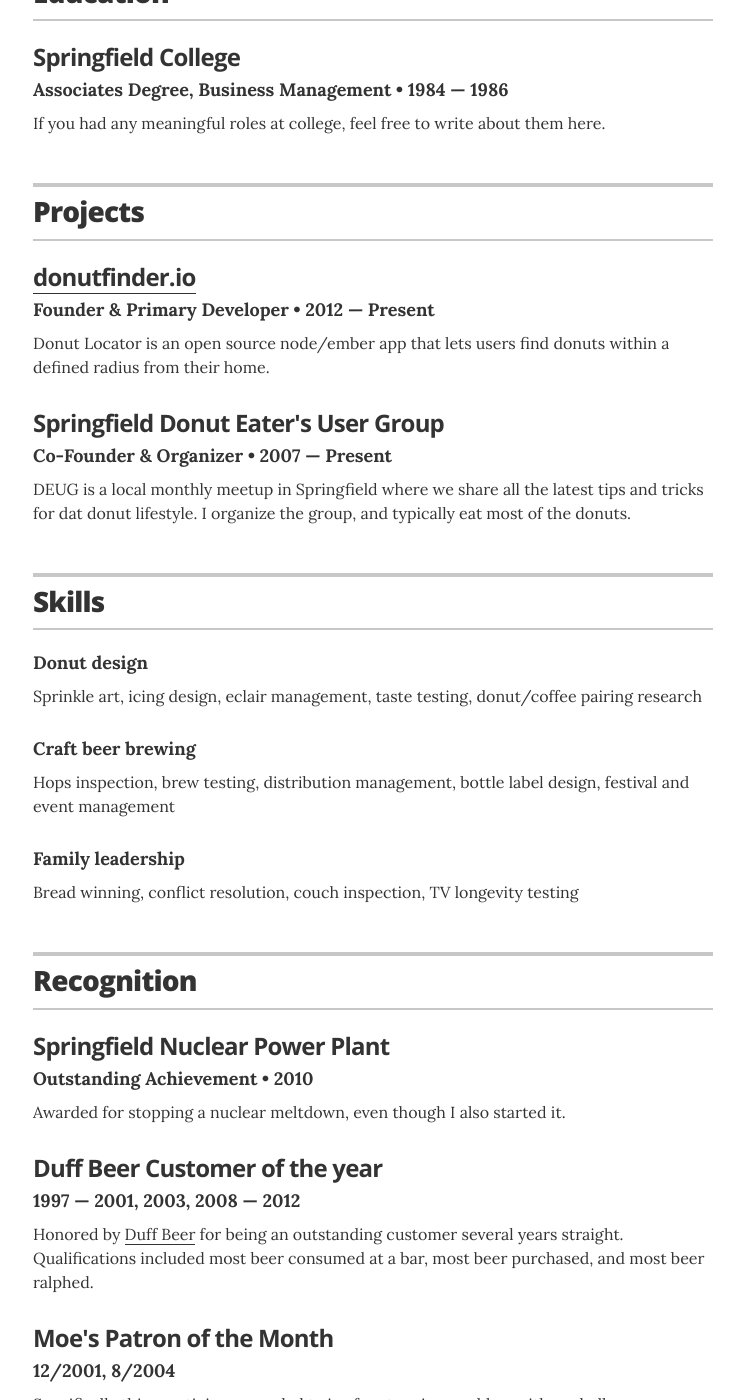
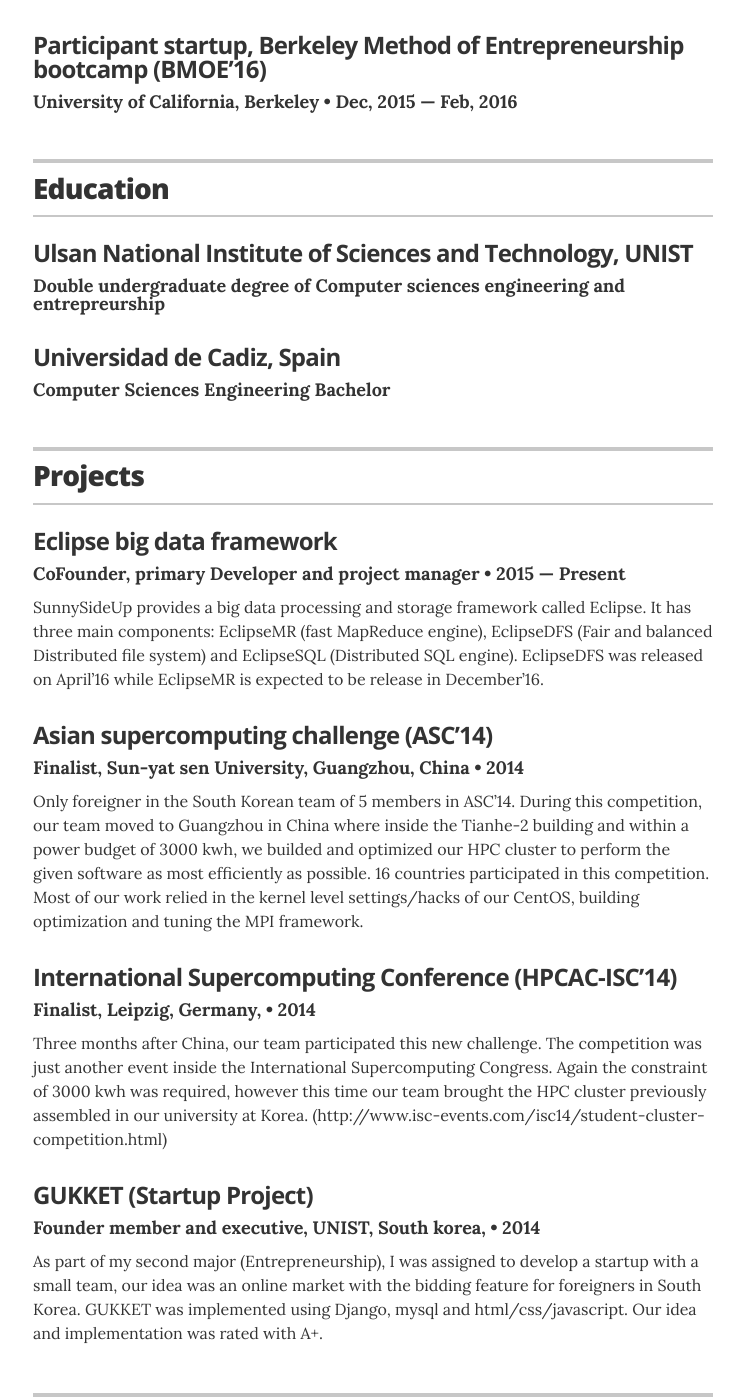
Before and after one commit to vicentebolea/vicentebolea.github.io, a Jekyll site: the page built from index.html, in a window 1280 px wide and 1400 px high, scrolled down 1600 px. Shown: the whole window, without its empty margins (267-1011 px from the left). Built offline with Jekyll 4.4.1, drawn with Linux system fonts in a browser that asks for light colours; some of the changed text lies outside the part shown.

Commit message:
Edited resume

```diff
--- a/_config.yml
+++ b/_config.yml
@@ -26,7 +26,7 @@
 resume_section_experience:      true
 resume_section_education:       true
 resume_section_projects:        true
-resume_section_skills:          true
+resume_section_skills:          false
 resume_section_recognition:     true
 resume_section_links:           true
 resume_section_associations:    true
--- a/_layouts/resume.html
+++ b/_layouts/resume.html
@@ -71,16 +71,20 @@
         <div class="resume-item" itemscope itemprop="worksFor" itemtype="http://schema.org/Organization">
           <h3 class="resume-item-title" itemprop="name">Data Intensive Computing Lab, UNIST, SOUTH KOREA</h3>
           <h4 class="resume-item-details" itemprop="description">Undergraduate researcher &bull; June, 2012 &mdash; present</h4>
-          <p class="resume-item-copy">If your stint was shorter, feel free to be brief and just call out the most meaningful points of your role. Be concise, and be meaninful. The person reading just needs enough to want to talk to you more about your experience.</p>
-
+          <p class="resume-item-copy">I have been working as an undergraduate lab intern in DICL lab since few month after my arrival at Korea. My stay of three years in this lab gave me an unique experience in the computer sciences research challenging me to design and implement distributed frameworks which aim to compete current ones. Also, as a lab member I was enabled to attend several seminars from many great scientist from all the world. (http://dicl.unist.ac.kr/)</p>
+        <div class="resume-item">
+          <ul class="resume-item-list">
+            <li>First contributor and designer of Eclipse framework (experimental distributed cache framework with data migration and Chord network) currently working on it, along two other graduate students.</li>
+            <li>Development of Simring simulator (another experimental distributed cache using file migration).</li>
+            <li>Teacher Assistant and official tutor for Engineering programming (First year programming course).</li>
+          </ul>
+        </div>
         </div><!-- end of resume-item -->
 
         <!-- by now you're getting the picture... -->
         <div class="resume-item" itemscope itemprop="worksFor" itemtype="http://schema.org/Organization">
-          <h3 class="resume-item-title" itemprop="name">Simpson Lazer Tag</h3>
-          <h4 class="resume-item-details" itemprop="description">Front Desk Attendant &bull; Jun, 1975 &mdash; May, 1978</h4>
-          <p class="resume-item-copy">Boy, when Marge first told me she was going to the Police Academy, I thought it would be fun and exciting, you know, like the movie... Spaceballs. But instead, it's been painful and disturbing, like the movie Police Academy.</p>
-
+          <h3 class="resume-item-title" itemprop="name">Participant startup, Berkeley Method of Entrepreneurship bootcamp (BMOE’16)</h3>
+          <h4 class="resume-item-details" itemprop="description">University of California, Berkeley &bull; Dec, 2015 &mdash; Feb, 2016</h4>
         </div><!-- end of resume-item -->
 
       </section>
@@ -96,9 +100,13 @@
         </header>
 
         <div class="resume-item" itemscope itemprop="alumniOf" itemtype="http://schema.org/CollegeOrUniversity">
-          <h3 class="resume-item-title" itemprop="name">Springfield College</h3>
-          <h4 class="resume-item-details" itemprop="description">Associates Degree, Business Management &bull; 1984 &mdash; 1986</h4>
-          <p class="resume-item-copy">If you had any meaningful roles at college, feel free to write about them here.</p>
+          <h3 class="resume-item-title" itemprop="name">Ulsan National Institute of Sciences and Technology, UNIST</h3>
+          <h4 class="resume-item-details" itemprop="description">Double undergraduate degree of Computer sciences engineering and entrepreurship</h4>
+        </div>
+
+        <div class="resume-item" itemscope itemprop="alumniOf" itemtype="http://schema.org/CollegeOrUniversity">
+          <h3 class="resume-item-title" itemprop="name">Universidad de Cadiz, Spain</h3>
+          <h4 class="resume-item-details" itemprop="description">Computer Sciences Engineering Bachelor</h4>
         </div>
 
       </section>
@@ -114,16 +122,31 @@
         </header>
 
         <div class="resume-item">
-          <h3 class="resume-item-title"><a href="http://donutlocator.io">donutfinder.io</a></h3>
-          <h4 class="resume-item-details">Founder & Primary Developer &bull; 2012 &mdash; Present</h4>
-          <p class="resume-item-copy">Donut Locator is an open source node/ember app that lets users find donuts within a defined radius from their home.</p>
+          <h3 class="resume-item-title">Eclipse big data framework</a></h3>
+          <h4 class="resume-item-details">CoFounder, primary Developer and project manager &bull; 2015 &mdash; Present</h4>
+          <p class="resume-item-copy">SunnySideUp provides a big data processing and storage framework called Eclipse. It has three main components: EclipseMR (fast MapReduce engine), EclipseDFS (Fair and balanced Distributed file system) and EclipseSQL (Distributed SQL engine). EclipseDFS was released on April’16 while EclipseMR is expected to be release in December’16. </p>
         </div>
 
         <div class="resume-item">
-          <h3 class="resume-item-title">Springfield Donut Eater's User Group</h3>
-          <h4 class="resume-item-details">Co-Founder & Organizer &bull; 2007 &mdash; Present</h4>
-          <p class="resume-item-copy">DEUG is a local monthly meetup in Springfield where we share all the latest tips and tricks for dat donut lifestyle. I organize the group, and typically eat most of the donuts.</p>
+          <h3 class="resume-item-title">Asian supercomputing challenge (ASC’14)</h3>
+          <h4 class="resume-item-details">Finalist, Sun-yat sen University, Guangzhou, China &bull; 2014</h4>
+          <p class="resume-item-copy">Only foreigner in the South Korean team of 5 members in ASC’14.
+          During this competition, our team moved to Guangzhou in China where inside the Tianhe-2 building and within a power budget of 3000 kwh, we builded and optimized our HPC cluster to perform the given software as most efficiently as possible. 16 countries participated in this competition. Most of our work relied in the kernel level settings/hacks of our CentOS, building optimization and tuning the MPI framework.</p>
         </div>
+
+        <div class="resume-item">
+          <h3 class="resume-item-title">International Supercomputing Conference (HPCAC-ISC’14)</h3>
+          <h4 class="resume-item-details">Finalist, Leipzig, Germany, &bull; 2014</h4>
+          <p class="resume-item-copy">Three months after China, our team participated this new challenge. The competition was just another event inside the International Supercomputing Congress. Again the constraint of 3000 kwh was required, however this time our team brought the HPC cluster previously assembled in our university at Korea.
+          (http://www.isc-events.com/isc14/student-cluster-competition.html)</p>
+        </div>
+
+        <div class="resume-item">
+          <h3 class="resume-item-title">GUKKET (Startup Project) </h3>
+          <h4 class="resume-item-details">Founder member and executive, UNIST, South korea, &bull; 2014</h4>
+          <p class="resume-item-copy">As part of my second major (Entrepreneurship),  I was assigned to develop a startup with a small team, our idea was an online market with the bidding feature for foreigners in South Korea. GUKKET was implemented using Django, mysql and html/css/javascript. Our idea and implementation was rated with A+. </p>
+        </div>
+
 
       </section>
       <!-- end Projects -->
@@ -165,21 +188,9 @@
         </header>
 
         <div class="resume-item">
-          <h3 class="resume-item-title" itemprop="award">Springfield Nuclear Power Plant</h3>
-          <h4 class="resume-item-details">Outstanding Achievement &bull; 2010</h4>
-          <p class="resume-item-copy">Awarded for stopping a nuclear meltdown, even though I also started it.</p>
-        </div>
-
-        <div class="resume-item">
-          <h3 class="resume-item-title" itemprop="award">Duff Beer Customer of the year</h3>
-          <h4 class="resume-item-details">1997 &mdash; 2001, 2003, 2008 &mdash; 2012</h4>
-          <p class="resume-item-copy">Honored by <a href="https://en.wikipedia.org/wiki/Duff_Beer">Duff Beer</a> for being an outstanding customer several years straight. Qualifications included most beer consumed at a bar, most beer purchased, and most beer ralphed.</p>
-        </div>
-
-        <div class="resume-item">
-          <h3 class="resume-item-title" itemprop="award">Moe's Patron of the Month</h3>
-          <h4 class="resume-item-details">12/2001, 8/2004</h4>
-          <p class="resume-item-copy">Specifically this prestigious awarded twice for stopping a robber with my belly.</p>
+          <h3 class="resume-item-title" itemprop="award">UNIST Outstanding Contribution Award </h3>
+          <h4 class="resume-item-details">Outstanding Achievement &bull; 2012 &mdash; 2014</h4>
+          <p class="resume-item-copy">The highest undergraduate student honor award at UNIST. Awarded for the outstanding contribution to UNIST during the previous two academic events.</p>
         </div>
 
       </section>
@@ -195,15 +206,9 @@
         </header>
 
         <div class="resume-item">
-          <h3 class="resume-item-title"><a href="http://beerfortheworld.com">Beer for the World</a></h3>
-          <h4 class="resume-item-details">Volunteer &bull; 2008 &mdash; Present</h4>
-          <p class="resume-item-copy">Organized fund drives and participated in fundraising events for the benefit of families in third world countries without proper access to malt beverages.</p>
-        </div>
-
-        <div class="resume-item">
-          <h3 class="resume-item-title">Springfield Nuclear Workers Labor Union</h3>
-          <h4 class="resume-item-details">Member in Good Standin &bull; 1994 &mdash; Present</h4>
-          <p class="resume-item-copy">Founding member of the local nuclear workers labor union.</p>
+          <h3 class="resume-item-title">UNIST international Student Organization (UISO)</h3>
+          <h4 class="resume-item-details">Cabinet member, &bull; 2012 &mdash; 2013</h4>
+          <p class="resume-item-copy">As a cabinet member, our mission in the direction of UISO was leading and implementing improvements for the stay of the foreigners student at UNIST (at that time more than 150 students). This experience strongly helped me to build my leadership and initiative.</p>
         </div>
 
       </section>
@@ -230,8 +235,6 @@
       {% endif %}
 
       <footer class="page-footer">
-        <p class="footer-line">Made by <a href="http://twitter.com/jglovier">@jglovier</a>. Fork me on <a href="https://github.com/jglovier/resume-template">GitHub</a>.</p>
-        <p class="footer-line">If this is your live resume, you can modify or remove this part. ;-)</p>
       </footer>
 
     </div>
```
